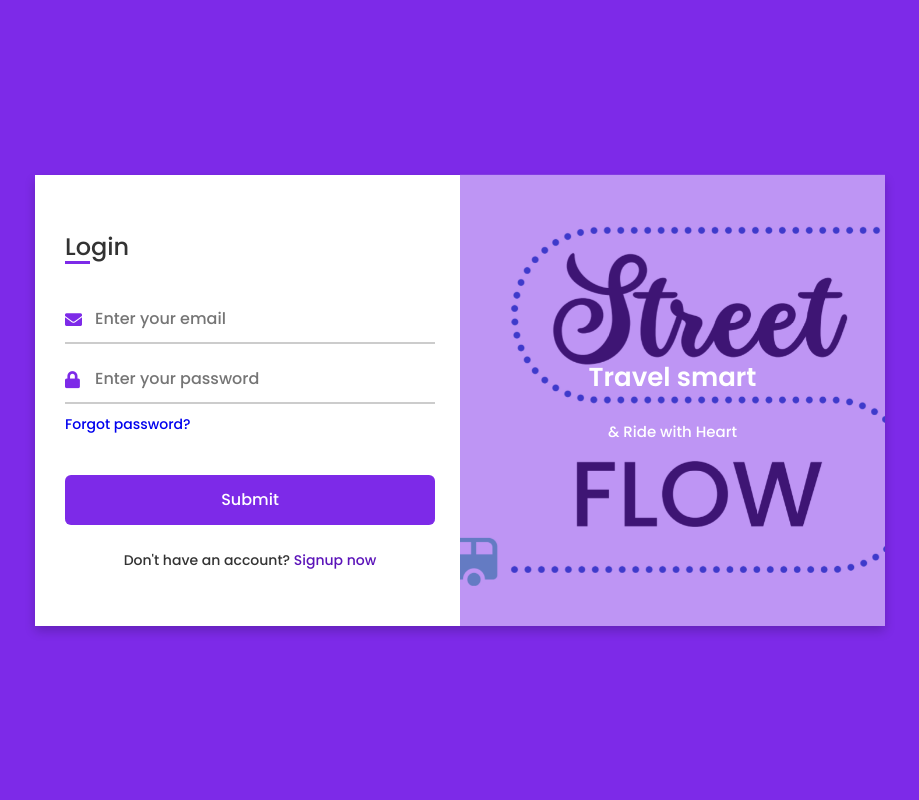
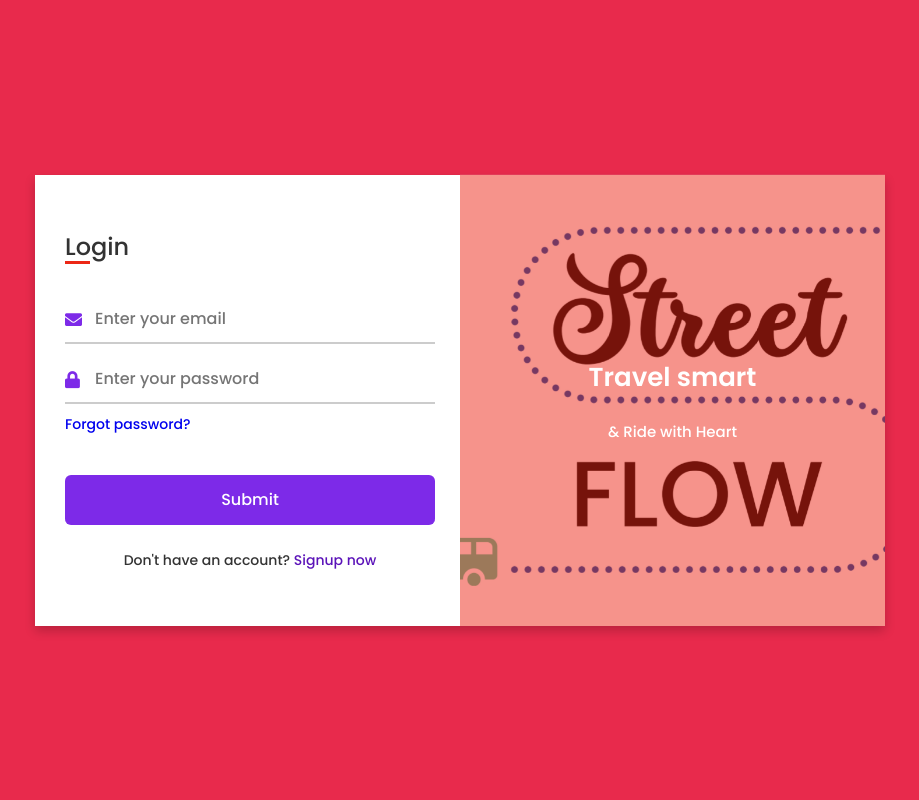
Before and after one commit to mgmiraz997/StreetFlow, a Django app: page / in a window 1280 px wide. Shown: the whole page, without its empty margins (180-1099 px from the left). Run offline with Django 5.2, Linux system fonts and the light colour scheme.

Commit message:
color change

```diff
--- a/static/style.css
+++ b/static/style.css
@@ -7,11 +7,11 @@
 }
 body{
   min-height: 100vh;
-  display: flex;
-  align-items: center;
-  justify-content: center;
-  background: #7d2ae8;
-  padding: 30px;
+    display: flex;
+    align-items: center;
+    justify-content: center;
+    background: #e82a4c;
+    padding: 30px;
 }
 .container{
   position: relative;
@@ -54,7 +54,7 @@ body{
   position: absolute;
   height: 100%;
   width: 100%;
-  background: #7d2ae8;
+  background: #ec2716;
   opacity: 0.5;
   z-index: 12;
 }
@@ -118,7 +118,7 @@ body{
   bottom: 0;
   height: 3px;
   width: 25px;
-  background: #7d2ae8;
+  background: #ec2716;
 }
 .forms .signup-form  .title:before{
   width: 20px;
```
